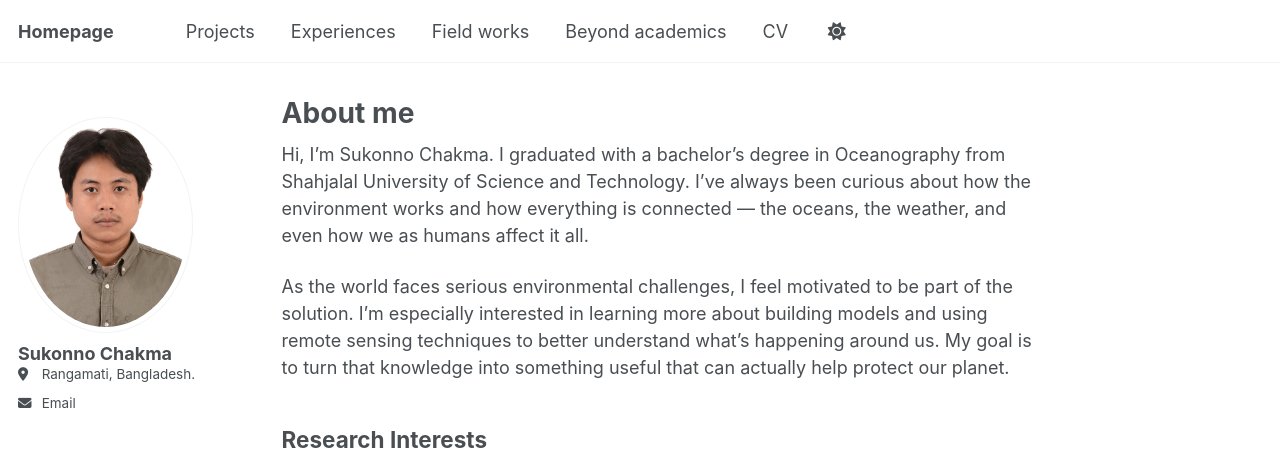
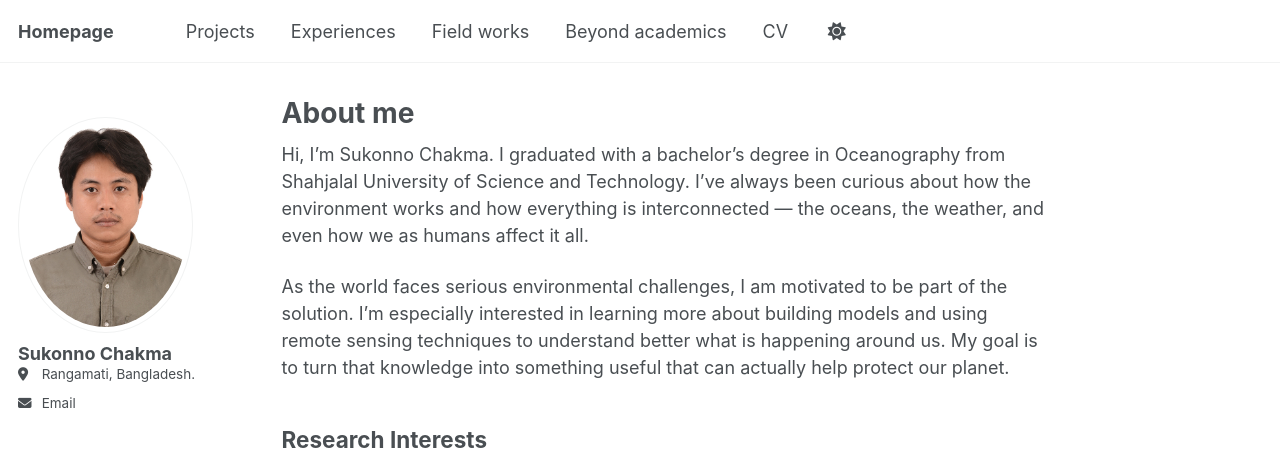
Before and after one commit to Sukonno-Chakma/Sukonno-Chakma.github.io, a Jekyll site: the page built from _pages/about.md, in a window 1280 px wide and 1357 px high. Shown: the top 450 px of the window. Built offline with Jekyll 4.4.1, drawn with Linux system fonts in a browser that asks for light colours.

Commit message:
Update about.md

```diff
--- a/_pages/about.md
+++ b/_pages/about.md
@@ -8,9 +8,9 @@
 ---
 
 Hi, I’m Sukonno Chakma.
-I graduated with a bachelor’s degree in Oceanography from Shahjalal University of Science and Technology. I’ve always been curious about how the environment works and how everything is connected — the oceans, the weather, and even how we as humans affect it all.
+I graduated with a bachelor’s degree in Oceanography from Shahjalal University of Science and Technology. I’ve always been curious about how the environment works and how everything is interconnected — the oceans, the weather, and even how we as humans affect it all.
 
-As the world faces serious environmental challenges, I feel motivated to be part of the solution. I’m especially interested in learning more about building models and using remote sensing techniques to better understand what’s happening around us. My goal is to turn that knowledge into something useful that can actually help protect our planet.
+As the world faces serious environmental challenges, I am motivated to be part of the solution. I’m especially interested in learning more about building models and using remote sensing techniques to understand better what is happening around us. My goal is to turn that knowledge into something useful that can actually help protect our planet.
 
 ## Research Interests
 
```
